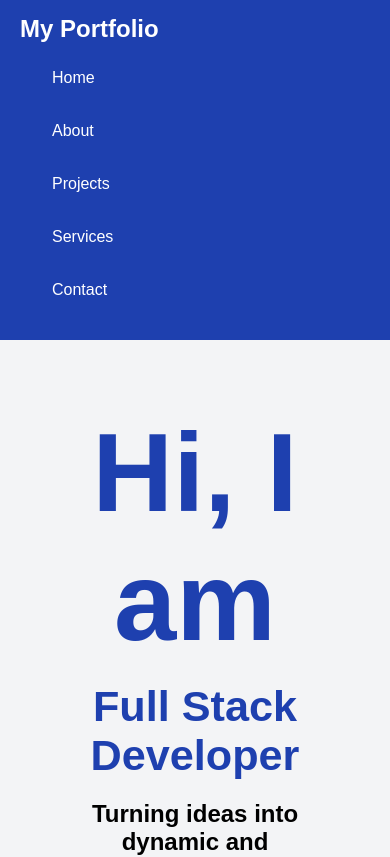
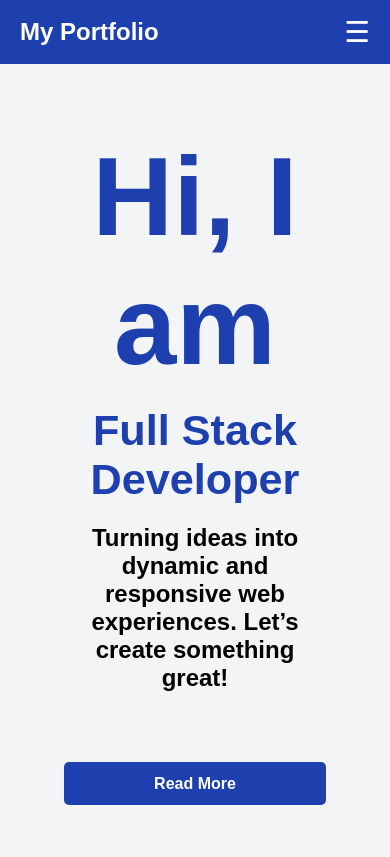
Before and after one commit to farmanullah22/my-portfolio, a React (Vite) app: page /#/ in a window 390 px wide. Shown: the top 857 px of the page. Built offline with nearby package versions, Linux system fonts and the light colour scheme.

Commit message:
Fixed styles

```diff
--- a/src/App.jsx
+++ b/src/App.jsx
@@ -1,4 +1,4 @@
-import React from "react";
+import React, { useState } from "react";
 import { HashRouter as Router, Routes, Route, Link } from "react-router-dom";
 import Home from "./Home";
 import About from "./About";
@@ -8,18 +8,28 @@ import Contact from "./Contact";
 import "./index.css";
 
 function App() {
+  const [menuOpen, setMenuOpen] = useState(false);
+
   return (
     <Router>
       <nav className="navbar">
         <span className="logo">My Portfolio</span>
-        <div className="nav-links">
-          <Link to="/">Home</Link>
-          <Link to="/about">About</Link>
-          <Link to="/projects">Projects</Link>
-          <Link to="/services">Services</Link>
-          <Link to="/contact">Contact</Link>
+
+        {/* Mobile Menu Button */}
+        <div className="menu-toggle" onClick={() => setMenuOpen(!menuOpen)}>
+          ☰
+        </div>
+
+        {/* Navigation Links */}
+        <div className={`nav-links ${menuOpen ? "show" : ""}`}>
+          <Link to="/" onClick={() => setMenuOpen(false)}>Home</Link>
+          <Link to="/about" onClick={() => setMenuOpen(false)}>About</Link>
+          <Link to="/projects" onClick={() => setMenuOpen(false)}>Projects</Link>
+          <Link to="/services" onClick={() => setMenuOpen(false)}>Services</Link>
+          <Link to="/contact" onClick={() => setMenuOpen(false)}>Contact</Link>
         </div>
       </nav>
+
       <Routes>
         <Route path="/" element={<Home />} />
         <Route path="/about" element={<About />} />
--- a/src/index.css
+++ b/src/index.css
@@ -5,53 +5,77 @@ body {
     padding: 0;
     background-color: #f4f4f4;
   }
-
+  /* Navbar */
 .navbar {
   display: flex;
   justify-content: space-between;
   align-items: center;
   padding: 15px 20px;
-    background: #1e40af; /* Dark blue */
+  background: #1e40af;
   color: white;
+  position: relative;
 }
 
+/* Logo */
 .logo {
   font-size: 1.5rem;
   font-weight: bold;
 }
 
+/* Desktop Navigation */
 .nav-links {
   display: flex;
   gap: 15px;
-    padding: 1rem 2rem;
+  transition: all 0.3s ease-in-out;
 }
 
 .nav-links a {
   color: white;
   text-decoration: none;
   font-size: 1rem;
-    transition: color 0.3s;
+  transition: color 0.3s, transform 0.3s ease-in-out;
 }
 
 .nav-links a:hover {
   color: #ffcc00;
+  transform: scale(1.1);
 }
 
-  /* Responsive Design */
+/* Mobile Menu Button */
+.menu-toggle {
+  display: none;
+  font-size: 1.8rem;
+  cursor: pointer;
+}
+
+/* Mobile Navigation */
 @media (max-width: 768px) {
-    .navbar {
-      flex-direction: column;
-      align-items: flex-start;
+  .menu-toggle {
+    display: block;
   }
+
   .nav-links {
+    display: none;
     flex-direction: column;
     width: 100%;
+    position: absolute;
+    top: 60px;
+    left: 0;
+    background: #1e40af;
+    padding: 10px 0;
+    box-shadow: 0px 5px 10px rgba(0, 0, 0, 0.2);
+    text-align: center;
   }
+
+  .nav-links.show {
+    display: flex;
+  }
+
   .nav-links a {
     padding: 10px 0;
+    font-size: 1.2rem;
   }
 }
-
 
 
 
@@ -97,6 +121,7 @@ body {
     background: #1e40af;
     color: white;
     padding: 0.8rem 1.5rem;
+    margin-top: 30px;
     border: none;
     cursor: pointer;
     font-size: 1rem;
@@ -184,7 +209,7 @@ body {
     width: 100%;
     max-width: 500px;
     height: 520px;
-    margin-left: 40px;
+    margin-left: 20px;
     object-fit: cover;
     border-radius: 5px;
     box-shadow: 0 8px 16px rgba(0, 0, 0, 0.2);
@@ -482,7 +507,7 @@ body {
 
 /* General Styling */
 .contactlog {
-  width: 100%;
+  width: 100vw;
   max-width: 800px;
   margin: 50px auto;
   padding: 30px;
```
Lines whose indentation alone changed are shown as unchanged.
